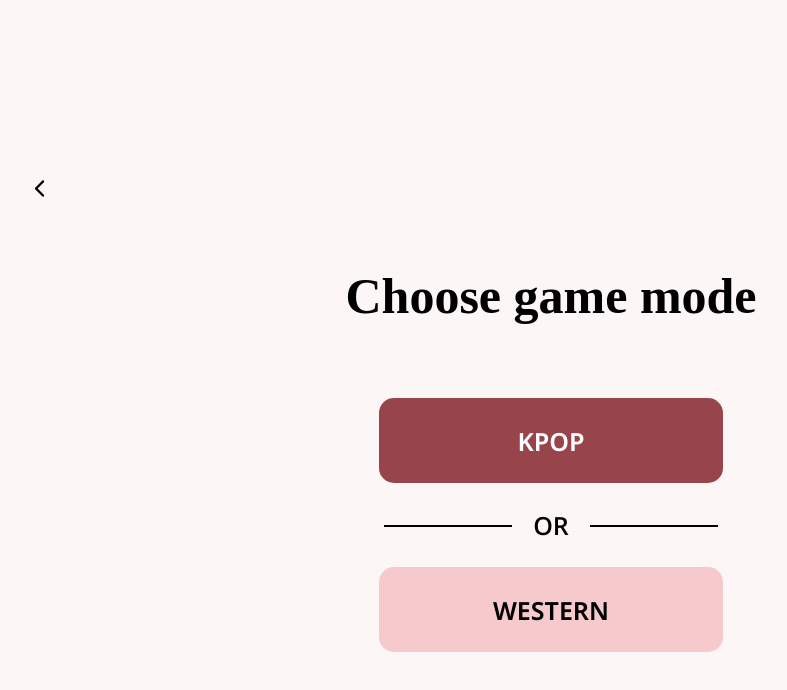
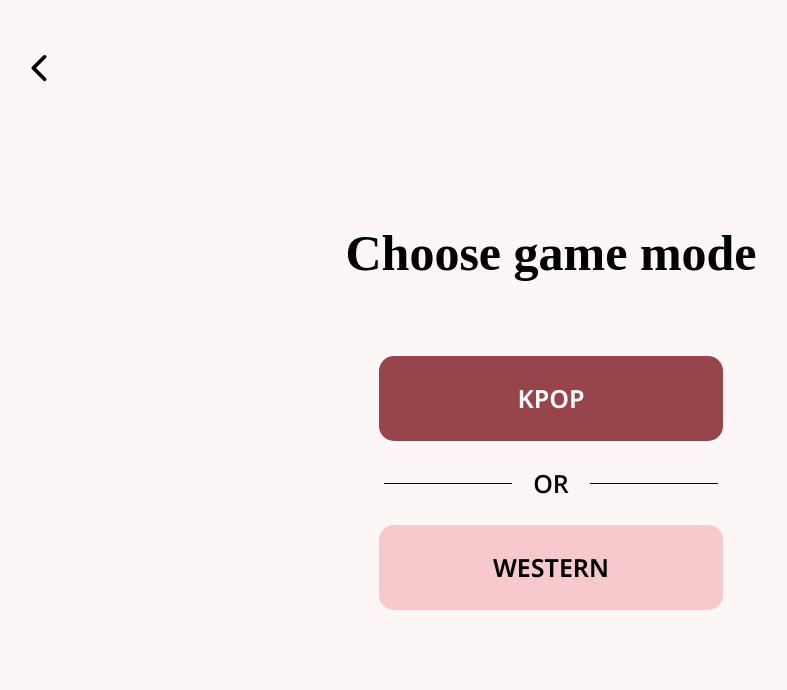
Before and after one commit to IndexDuo/WingHacks2024, a React (Create React App) app: page /mode-selection in a window 1280 px wide. Shown: the top 690 px of the page, without its empty margins (89-876 px from the left). Built offline with nearby package versions, Linux system fonts and the light colour scheme; a web font is replaced by a local one.

Commit message:
Actually fixed the button

```diff
--- a/src/styles/ModeSelectionScreen.css
+++ b/src/styles/ModeSelectionScreen.css
@@ -63,4 +63,7 @@
     background: none;
     cursor: pointer;
     width: 20%;
+    position: absolute;
+    top: 30px;
+    font-size: 40px;
   }
```
